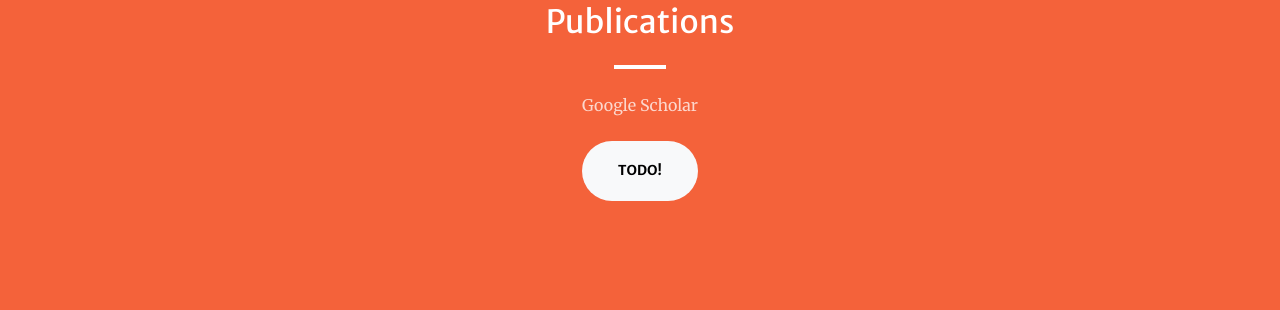
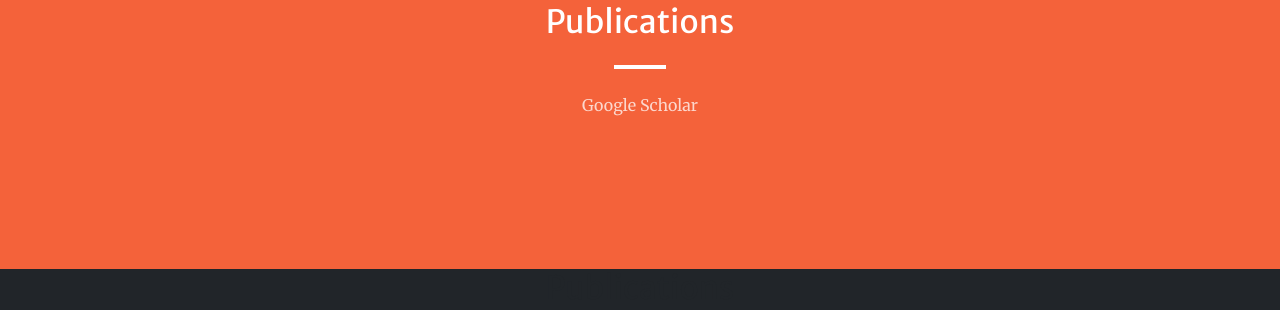
Before and after one commit to lr-xiang/lxweb, a plain HTML site: page index.html in a window 1280 px wide. Shown: the part 925-1235 px from the top of the page. Drawn offline with nearby package versions, Linux system fonts and the light colour scheme; some packages are replaced by stand-ins of ours; a script that the page names is missing.

Commit message:
Add files via upload

```diff
--- a/index.html
+++ b/index.html
@@ -60,7 +60,6 @@
                         <h2 class="text-white mt-0">Publications</h2>
                         <hr class="divider divider-light" />
                         <p class="text-white-75 mb-4">Google Scholar</p>
-                        <a class="btn btn-light btn-xl" href="#services">TODO!</a>
                     </div>
                 </div>
             </div>
```
